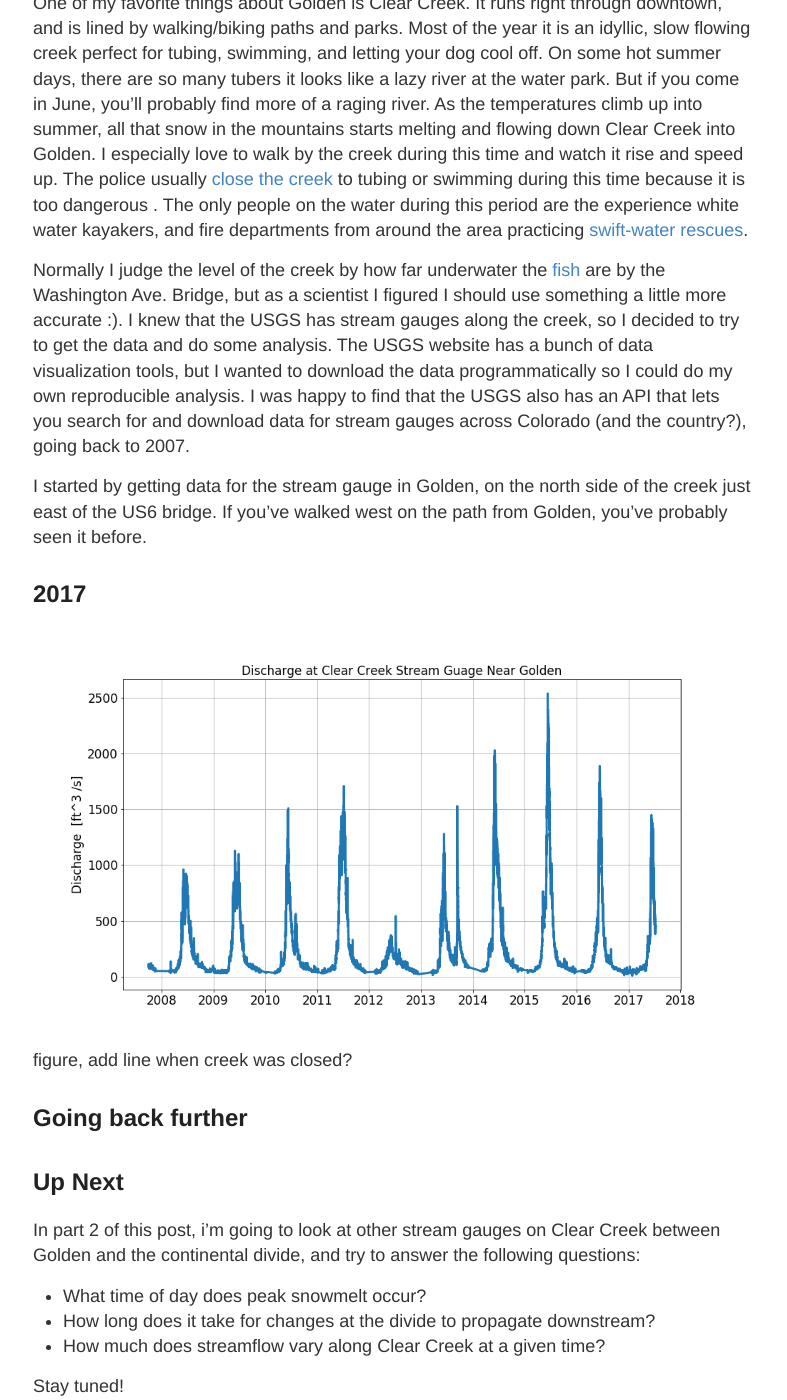
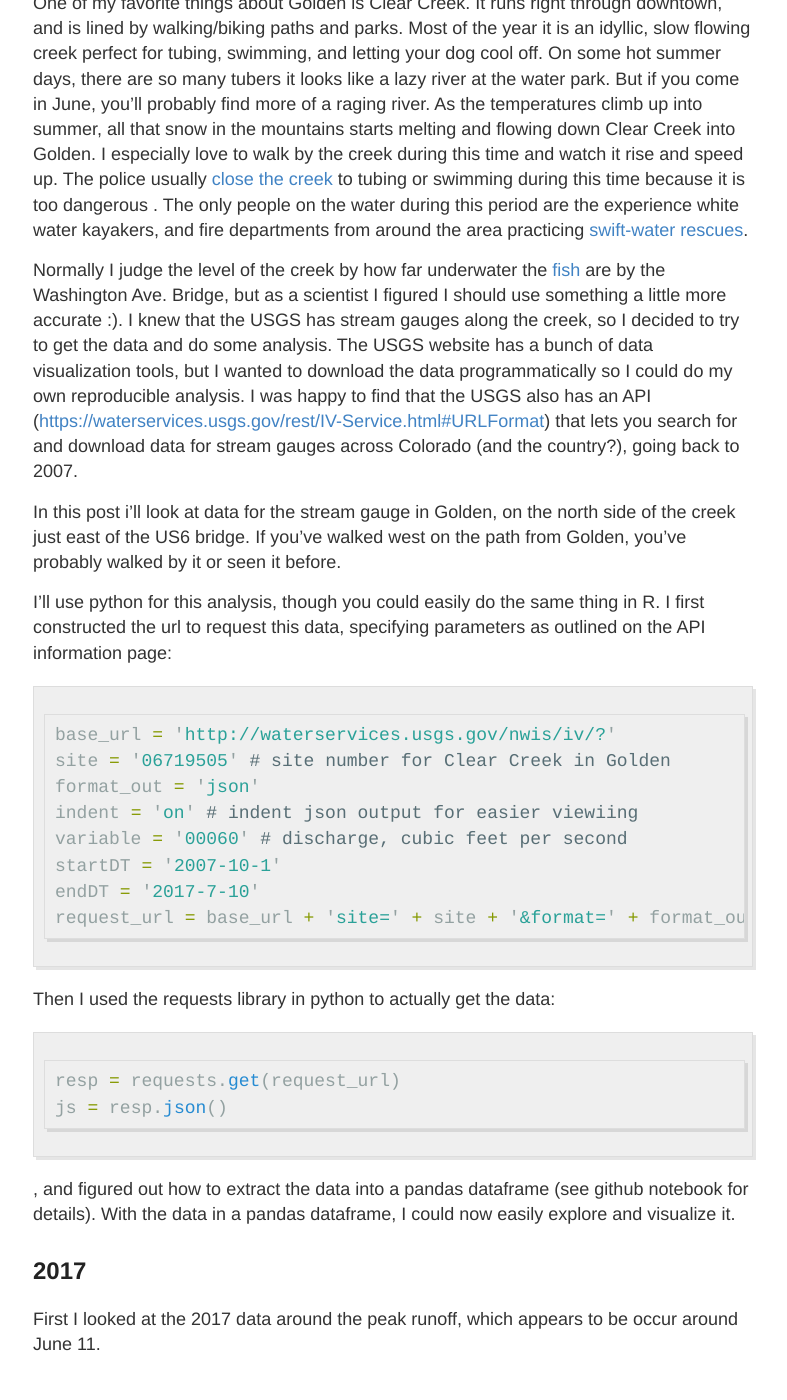
Before and after one commit to andypicke/andypicke.github.io, a Jekyll site: the page built from 2017-10-25-clear-creek.md, in a window 1280 px wide and 1400 px high, scrolled down 287 px. Shown: the whole window, without its empty margins (247-1034 px from the left). Built offline with Jekyll 4.4.1, drawn with Linux system fonts in a browser that asks for light colours; comment, search, counter and statistics services are not loaded; some of the changed text lies outside the part shown.

Commit message:
update clear creek blog post

````diff
--- a/2017-10-25-clear-creek.md
+++ b/2017-10-25-clear-creek.md
@@ -10,18 +10,47 @@ One of my favorite things about Golden is Clear Creek. It runs right through dow
 
 
 
-Normally I judge the level of the creek by how far underwater the [fish](https://2.bp.blogspot.com/-fS3L_sopcx0/TnLHnasuXMI/AAAAAAAADR8/KgFXPlom5Qg/s1600/IMGP4041.JPG) are by the Washington Ave. Bridge, but as a scientist I figured I should use something a little more accurate :). I knew that the USGS has stream gauges along the creek, so I decided to try to get the data and do some analysis. The USGS website has a bunch of data visualization tools, but I wanted to download the data programmatically so I could do my own reproducible analysis. I was happy to find that the USGS also has an API that lets you search for and download data for stream gauges across Colorado (and the country?), going back to 2007.
+Normally I judge the level of the creek by how far underwater the [fish](https://2.bp.blogspot.com/-fS3L_sopcx0/TnLHnasuXMI/AAAAAAAADR8/KgFXPlom5Qg/s1600/IMGP4041.JPG) are by the Washington Ave. Bridge, but as a scientist I figured I should use something a little more accurate :). I knew that the USGS has stream gauges along the creek, so I decided to try to get the data and do some analysis. The USGS website has a bunch of data visualization tools, but I wanted to download the data programmatically so I could do my own reproducible analysis. I was happy to find that the USGS also has an API (<https://waterservices.usgs.gov/rest/IV-Service.html#URLFormat>) that lets you search for and download data for stream gauges across Colorado (and the country?), going back to 2007.
 
-I started by getting data for the stream gauge in Golden, on the north side of the creek just east of the US6 bridge. If you’ve walked west on the path from Golden, you’ve probably seen it before.
+In this post i'll look at data for the stream gauge in Golden, on the north side of the creek just east of the US6 bridge. If you’ve walked west on the path from Golden, you’ve probably walked by it or seen it before.
+
+I'll use python for this analysis, though you could easily do the same thing in R. I first constructed the url to request this data, specifying parameters as outlined on the API information page:
+```python
+base_url = 'http://waterservices.usgs.gov/nwis/iv/?'
+site = '06719505' # site number for Clear Creek in Golden
+format_out = 'json'
+indent = 'on' # indent json output for easier viewiing
+variable = '00060' # discharge, cubic feet per second
+startDT = '2007-10-1'
+endDT = '2017-7-10'
+request_url = base_url + 'site=' + site + '&format=' + format_out + '&indent=' + indent + '&startDT=' + startDT + '&endDT=' + endDT + '&variable=' + variable
+```
+
+Then I used the requests library in python to actually get the data:
+``` python
+resp = requests.get(request_url)
+js = resp.json()
+```
+, and figured out how to extract the data into a pandas dataframe (see github notebook for details). With the data in a pandas dataframe, I could now easily explore and visualize it.
+
 
 ## 2017
 
-![Image description](/images/clearcreek/allyears_golden.png)
-figure, add line when creek was closed?
+First I looked at the 2017 data around the peak runoff, which appears to be occur around June 11.
+
+![Image description](/images/clearcreek/2017_peak_golden.png)
 
 
 ## Going back further
 
+Next I looked at the data for all years, back to 2008. The magnitude of the peak discharge varies from year to year, and in some years there are two peaks close together (probably a warm period, followed by a cold period, followed by another cold period ).
+
+![Image description](/images/clearcreek/allyears_golden.png)
+
+## 2013 Floods
+
+In 2013, you might notice there is also a 2nd peak later in the year, which is even larger than the spring runoff. This corresponds to a major flooding event in 2013. I wasn't yet living in Colorado in 2013, but if you were you probably remember it (especially if you were living near Boulder or along the front range). The plot below shows how quickly the water rose!
+![Image description](/images/clearcreek/2013Flood_golden.png)
 
 
 ## Up Next
````
Also changed, not shown: images/allyears_golden.png (added), images/clearcreek/2013Flood_golden.png (added), images/clearcreek/2017_peak_golden.png (added), 5 other files.
